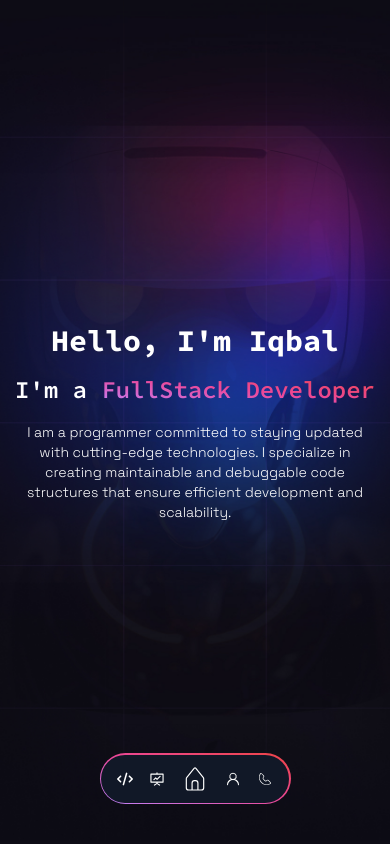
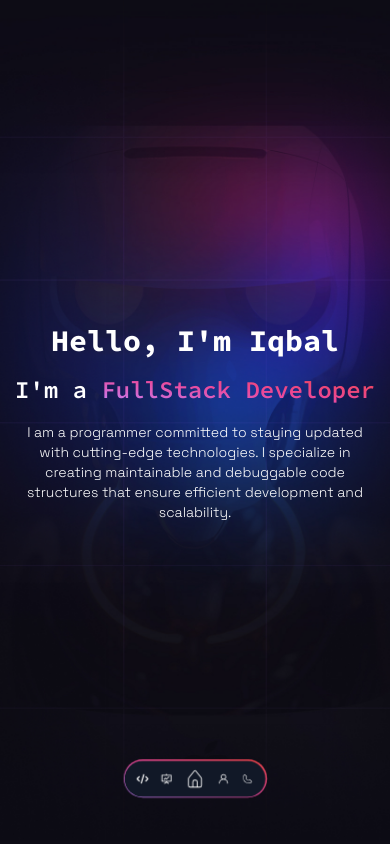
Before and after one commit to iqbalmdd/my-site, a React (Vite) app: page / in a window 390 px wide. Shown: the top 844 px of the page. Built offline with nearby package versions, Linux system fonts and the light colour scheme.

Commit message:
[bug fix]

```diff
--- a/src/components/Navbar.jsx
+++ b/src/components/Navbar.jsx
@@ -8,7 +8,7 @@ import { FaCode } from "react-icons/fa6";
 const Navbar = () => {
   return (
     <>
-      <div className="fixed bottom-0 w-full flex justify-center z-50">
+      <div className="scale-75 fixed bottom-0 w-full flex justify-center z-50 sm:scale-100">
         <div className="m-10 flex items-center justify-evenly rounded-full w-auto h-auto bg-gradient-to-tr from-purple-400 via-pink-500 to-red-500 p-[1.5px] hover:scale-125 transition-all duration-100 ease-in-out">
           <div className="bg-gray-900 h-full w-full rounded-full flex justify-center items-center hover:scale-125 transition-all duration-100 ease-in-out">
             <Link
```
